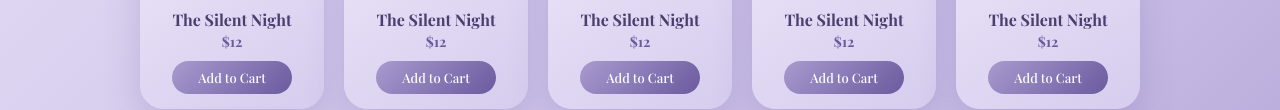
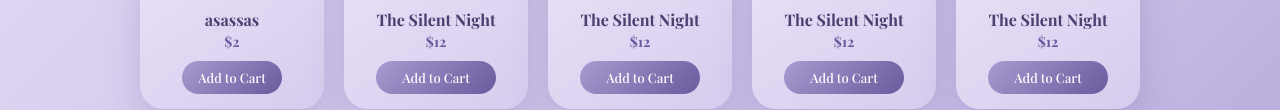
Before and after one commit to codingmento/Aya-world, a plain HTML site: page books.html in a window 1280 px wide. Shown: the part 431-541 px from the top of the page. Drawn offline with nearby package versions, Linux system fonts and the light colour scheme.

Commit message:
Update books.html

```diff
--- a/books.html
+++ b/books.html
@@ -62,8 +62,8 @@
           </div>
 
           <div class="card-info">
-            <h3>The Silent Night</h3>
-            <span class="price">$12</span>
+            <h3>asassas</h3>
+            <span class="price">$2</span>
           <button
   class="add-cart"
   data-name="The Silent Night"
```
